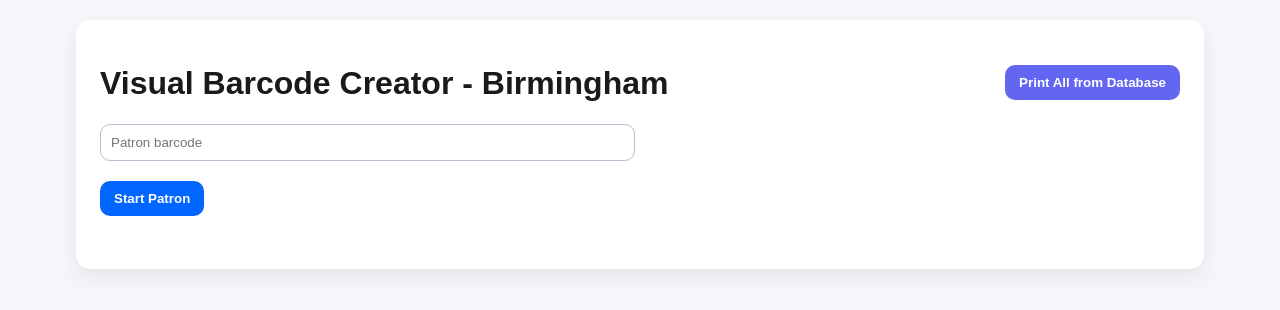
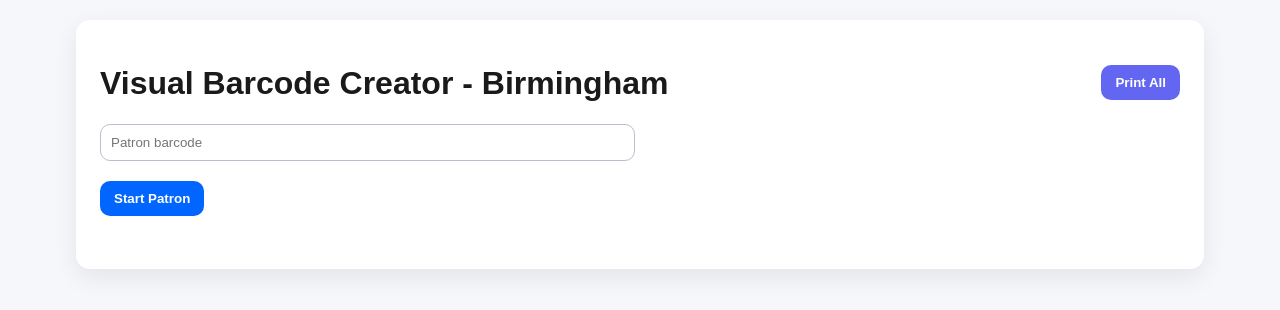
Before and after one commit to Lechlak/visual-barcode-creator, a website: page public/index.html in a window 1280 px wide. Drawn offline with Linux system fonts and the light colour scheme.

Commit message:
Update index.html

```diff
--- a/public/index.html
+++ b/public/index.html
@@ -29,7 +29,7 @@
 </head>
 <body>
   <main class="card">
-    <h1>Visual Barcode Creator - <span id="locationTitle"></span> <button id="printDbBtn" type="button" style="float:right; background: #6366f1;">Print All from Database</button>
+    <h1>Visual Barcode Creator - <span id="locationTitle"></span> <button id="printDbBtn" type="button" style="float:right; background: #6366f1;">Print All</button>
  </h1>
 
     <div class="no-print">
```
